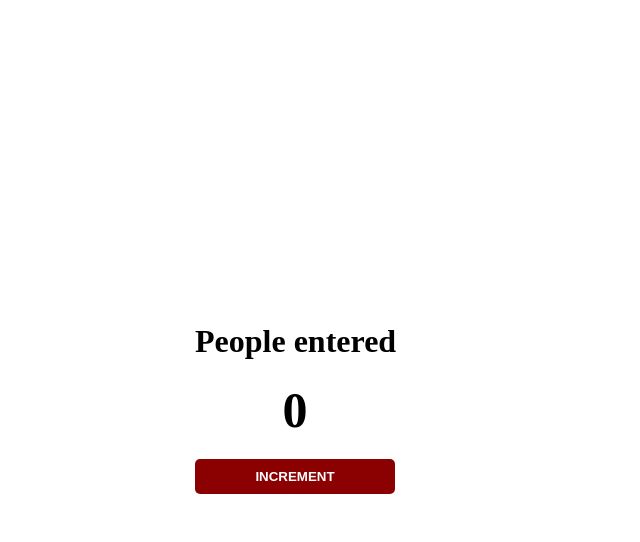
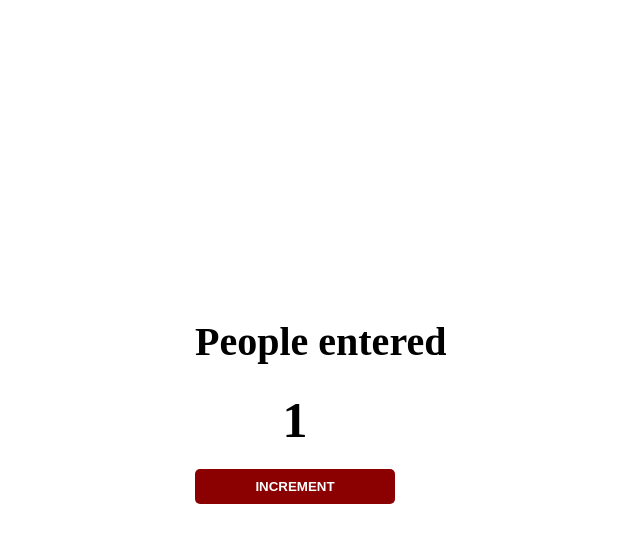
Before and after one commit to Neo1Coder/passenger-counter, a plain HTML site: page index.html in a window 1280 px wide. Both pictures are taken after a click on the button "INCREMENT". Shown: the whole page, without its empty margins (295-935 px from the left). Drawn offline with Linux system fonts and the light colour scheme.

Commit message:
added functionality to count button

```diff
--- a/assets/script.js
+++ b/assets/script.js
@@ -1,4 +1,4 @@
-//document.getElementById("count-el").innerText = 5
+
 
 
 // var firstBatch = 5
@@ -10,14 +10,68 @@
 // var myDogAge = myAge * humanDogRatio
 // console.log("myDogAge")
 
-var bonusPoints = 50
-console.log(bonusPoints);
+// var bonusPoints = 50
+// console.log(bonusPoints);
 
-var bonusPoints = bonusPoints + 50
-console.log(bonusPoints);
+// var bonusPoints = bonusPoints + 50
+// console.log(bonusPoints);
 
-var bonusPoints = bonusPoints - 75
-console.log(bonusPoints);
+// var bonusPoints = bonusPoints - 75
+// console.log(bonusPoints);
 
-var bonusPoints = bonusPoints + 45
-console.log(bonusPoints);
+// var bonusPoints = bonusPoints + 45
+// console.log(bonusPoints);
+
+// function countdown() {
+//     console.log(5)
+//     console.log(4)
+//     console.log(3)
+//     console.log(2)
+//     console.log(1)
+// }
+
+// countdown()
+
+
+// countdown()
+
+// function chosenNumber() {
+//     console.log(42)
+// }
+
+// chosenNumber()
+
+// var lap1 = 34
+// var lap2 = 33
+// var lap3 = 36
+
+
+
+// function totalLapSum() {
+//     var totalLap = lap1 + lap2 + lap3
+//     console.log(totalLap)
+// }
+
+// totalLapSum()
+
+// document.getElementById("countEl")
+
+var countEl = document.getElementById("count-el")
+
+console.log(countEl)
+
+
+var count = 0
+
+
+function increament() {
+
+
+    count = count + 1
+    countEl.innerText = count
+    console.log(count)
+}
+
+// increament()
+// increament()
+// increament()
--- a/assets/style.css
+++ b/assets/style.css
@@ -1,9 +1,16 @@
 h2 {
 
     font-size: 50px;
+    font-weight: bold;
     margin-top: 0;
     margin-bottom: 20px;
 
+}
+
+h1 {
+
+    font-size: 40px;
+    font-weight: bold;
 }
 
 button {
@@ -40,7 +47,7 @@ body {
 }
 
 
-#count {
+#count-el {
 
     position:relative;
     max-width: 200px;
--- a/index.html
+++ b/index.html
@@ -13,8 +13,8 @@
 
 <body>
     <h1>People entered</h1>
-    <h2 id="count">0</h2>
-    <button id="increament-btn">INCREMENT</button>
+    <h2 id="count-el">0</h2>
+    <button id="increament-btn" onclick="increament()">INCREMENT</button>
 
     <script src="assets/script.js"></script>
 
```
Also changed, not shown: 1 other file.
